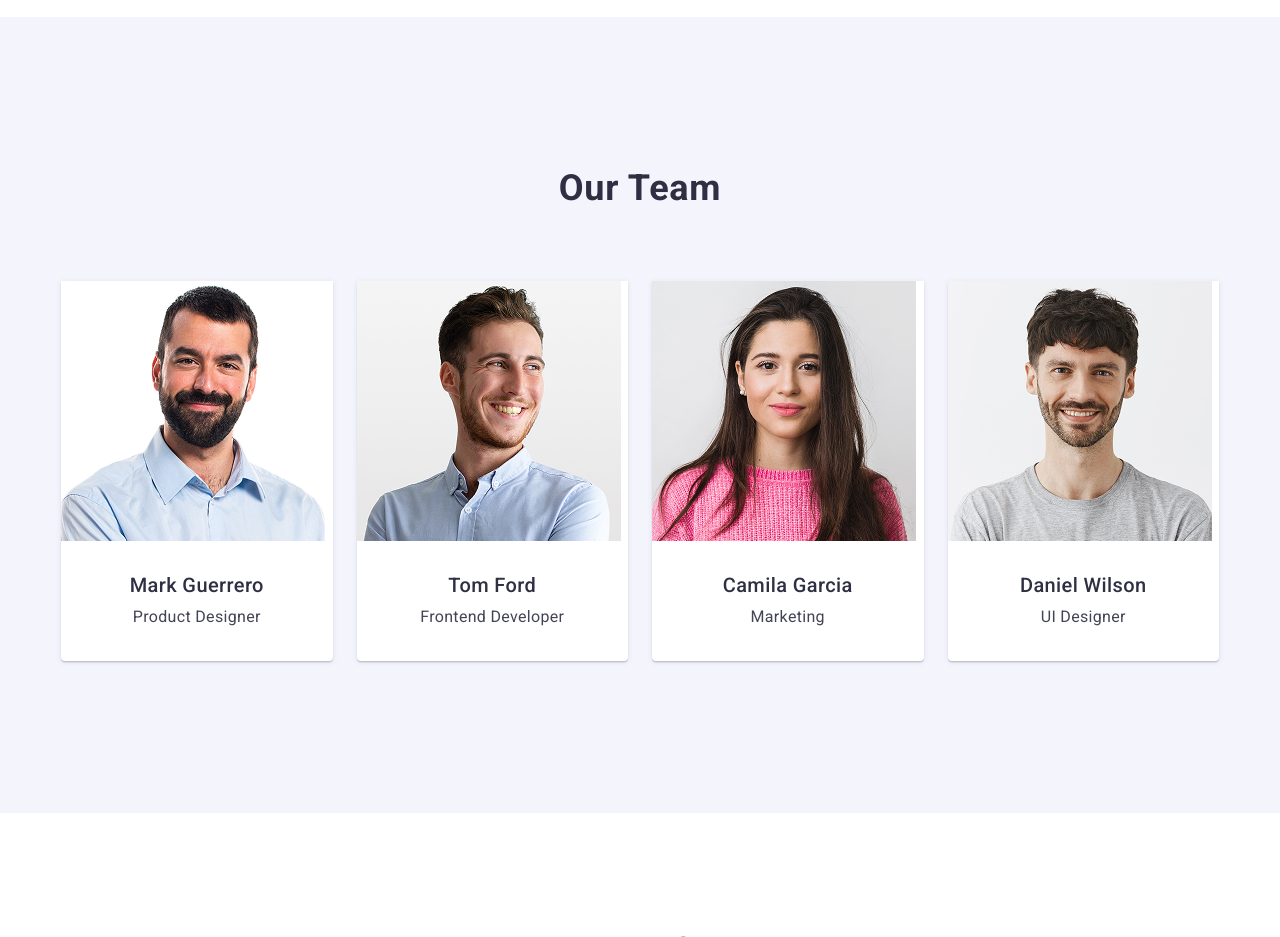
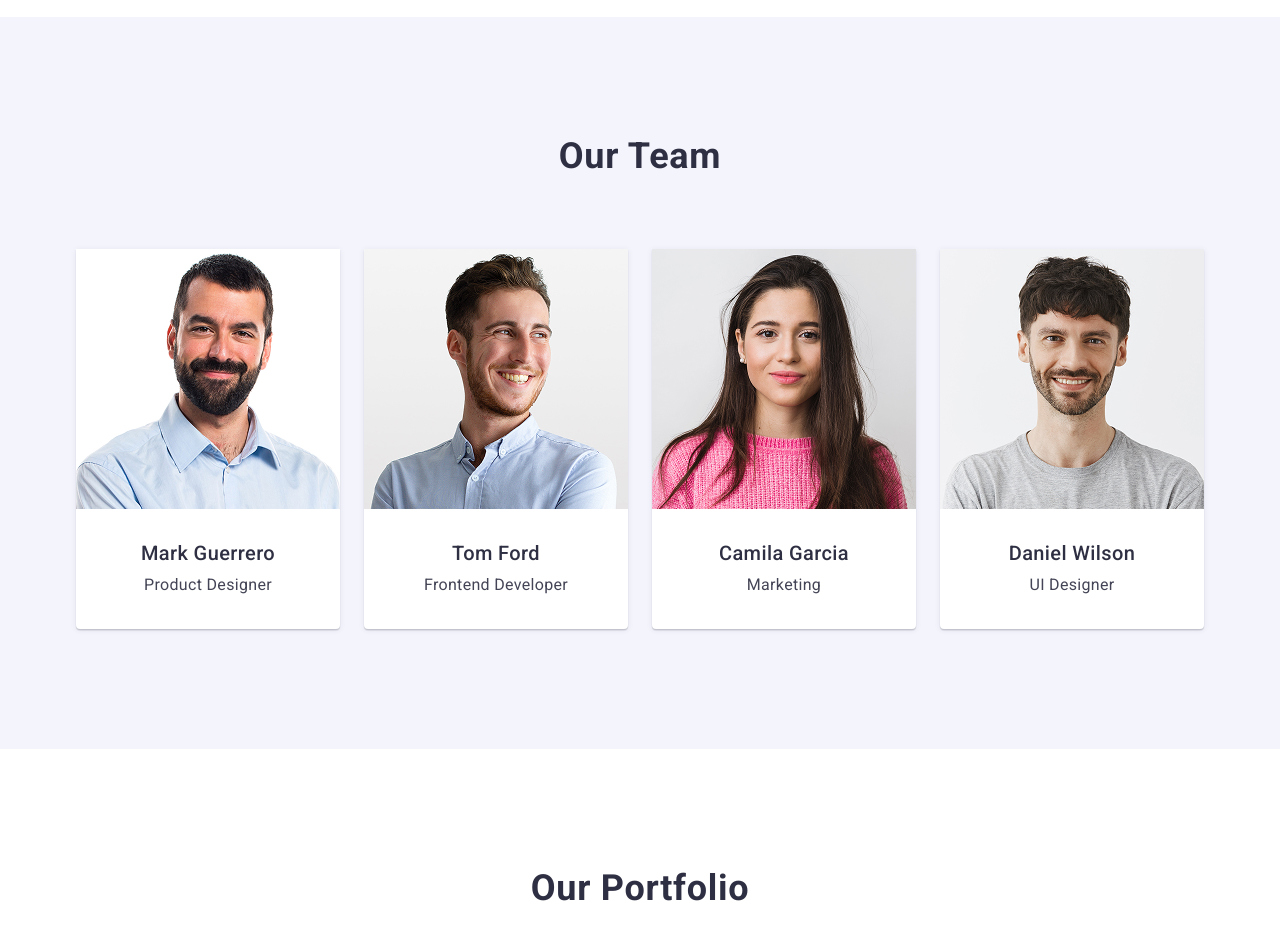
Before and after one commit to alrozental/goit-markup-hw-03, a plain HTML site: page index.html in a window 1280 px wide. Shown: the part 1000-1937 px from the top of the page. Drawn offline with nearby package versions, Linux system fonts and the light colour scheme.

Commit message:
2.4 попытка 1005. ошибка padding 30px 0 в 3й секции

```diff
--- a/css/styles.css
+++ b/css/styles.css
@@ -265,9 +265,7 @@ img {
 .team {
   background-color: #f4f4fd;
 }
-.team .container {
-  padding: 32px 0;
-}
+
 .team-list {
   display: flex;
   align-items: center;
@@ -287,7 +285,7 @@ img {
 }
 
 .team-cards {
-  padding: 32px 16px;
+  padding: 32px 0;
   display: flex;
   align-items: center;
   justify-content: center;
```
